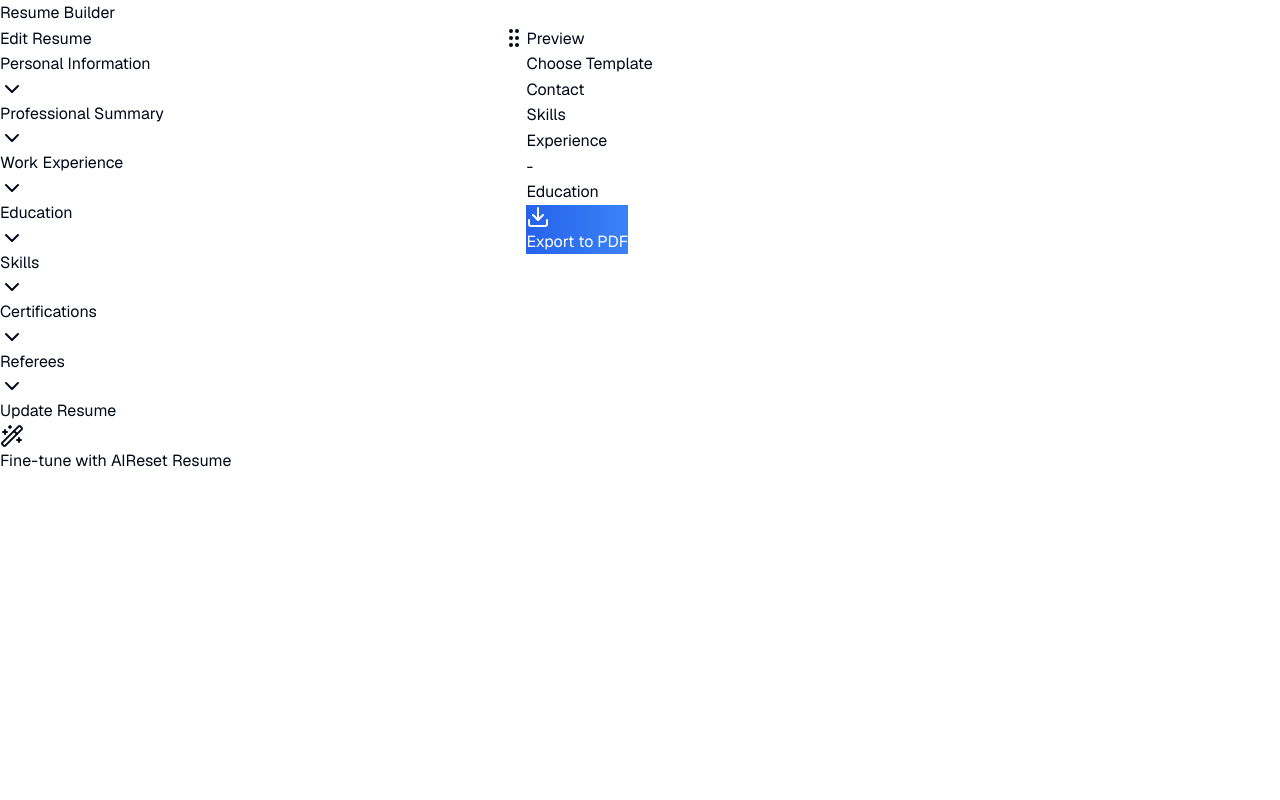
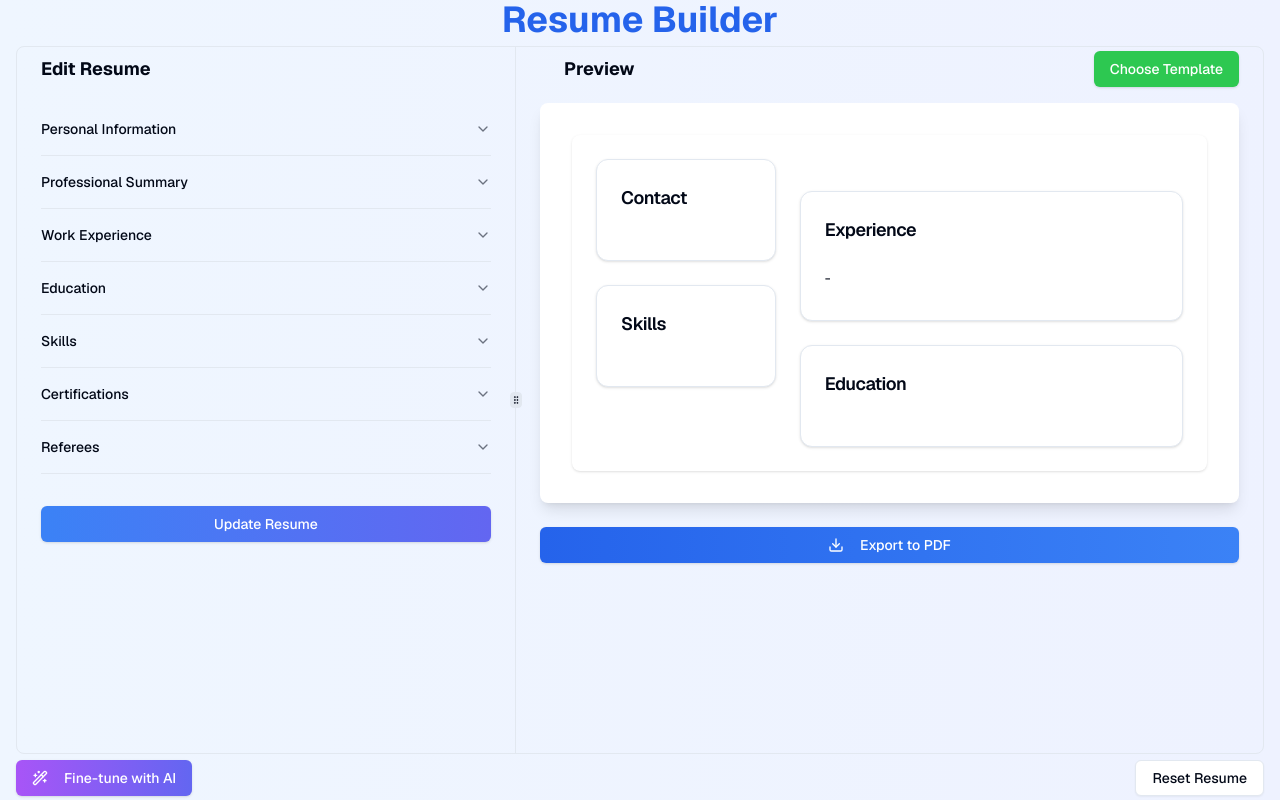
Before and after one commit to AustinKingOry/resume-builder, a Next.js app: page / in a window 1280 px wide. Built offline with nearby package versions, Linux system fonts and the light colour scheme.

Commit message:
Update tailwind config

```diff
--- a/tailwind.config.ts
+++ b/tailwind.config.ts
@@ -3,9 +3,11 @@ import type { Config } from "tailwindcss";
 export default {
     darkMode: ["class"],
     content: [
-    "./src/pages/**/*.{js,ts,jsx,tsx,mdx}",
-    "./src/components/**/*.{js,ts,jsx,tsx,mdx}",
-    "./src/app/**/*.{js,ts,jsx,tsx,mdx}",
+		"./pages/**/*.{ts,tsx}",
+		"./components/**/*.{ts,tsx}",
+		"./app/**/*.{ts,tsx}",
+		"./src/**/*.{ts,tsx}",
+		"*.{js,ts,jsx,tsx,mdx}",
   ],
   theme: {
   	container: {
```
